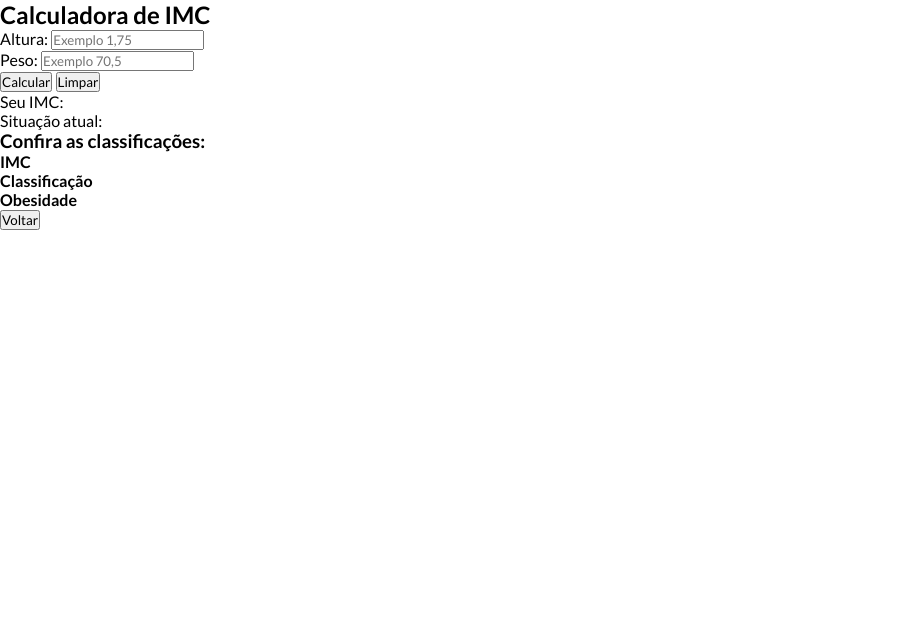
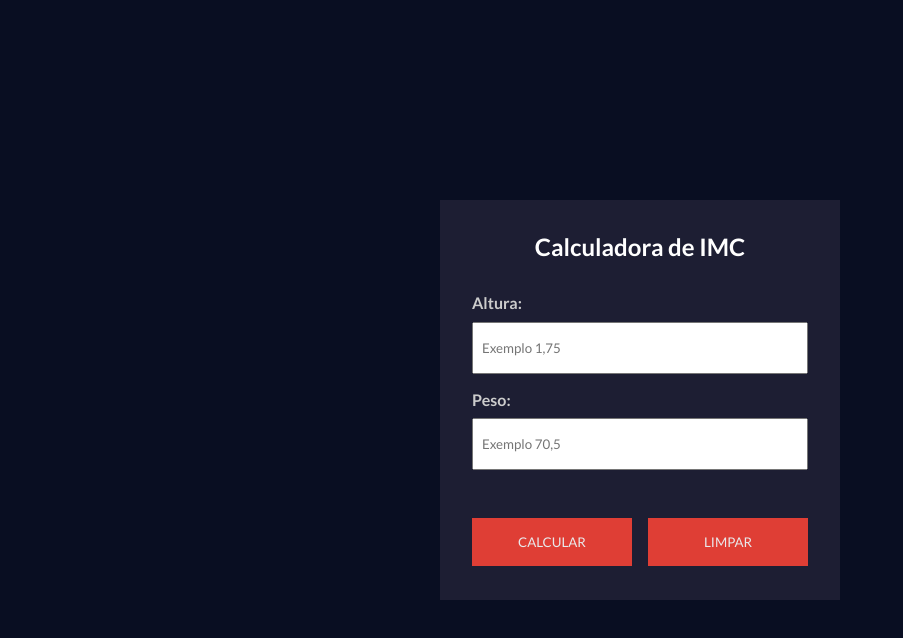
Before and after one commit to willpc5/calculadora_imc, a plain HTML site: page index.html in a window 1280 px wide. Shown: the whole page, without its empty margins (0-903 px from the left). Drawn offline with Linux system fonts and the light colour scheme.

Commit message:
Adicionando o CSS do Formulário

```diff
--- a/css/estilo.css
+++ b/css/estilo.css
@@ -4,3 +4,74 @@
     box-sizing: border-box;
     font-family: "Lato", sans serif;
 }
+
+body {
+    background-color: #090e22;
+    display: flex;
+    justify-content: center;
+    align-items: center;
+    min-height: 100vh;
+    color: #FFF;
+}
+
+.hide {
+    display: none !important;
+}
+
+.container {
+   min-width: 400px;
+   min-height: 400px;
+   background-color: #1d1e33;
+   padding: 2rem;
+}
+
+/* IMC Form */
+#calc-container h2 {
+   text-align: center;
+   margin-bottom: 2rem;
+}
+
+.form-inputs {
+   display: flex;
+   flex-direction: column;
+   justify-content: space-between;
+}
+
+.form-control {
+   display: flex;
+   flex: 1;
+   flex-direction: column;
+   margin-bottom: 1rem;
+}
+
+.form-control label {
+   font-weight: bold;
+   margin-bottom: 0.6rem;
+   color: #ccc;
+}
+
+.form-control input {
+   padding: 1rem 0.5rem;
+}
+
+.action-control {
+   display: flex;
+   justify-content: space-between;
+   margin-top: 2rem;
+   gap: 1rem;
+}
+
+button {
+   text-transform: uppercase;
+   padding: 1rem 1.5rem;
+   background-color: #f44236;
+   border: none;
+   color: #fff;
+   cursor: pointer;
+   opacity: 0.9;
+   flex: 1;
+}
+
+button:hover {
+   opacity: 1;
+}
--- a/index.html
+++ b/index.html
@@ -43,7 +43,7 @@
         </div>
       </form>
     </div>
-    <div id="result-container">
+    <div id="result-container" class="hide">
       <p id="imc-number">Seu IMC: <span></span></p>
       <p id="imc-info">Situação atual: <span></span></p>
       <h3>Confira as classificações:</h3>
```
